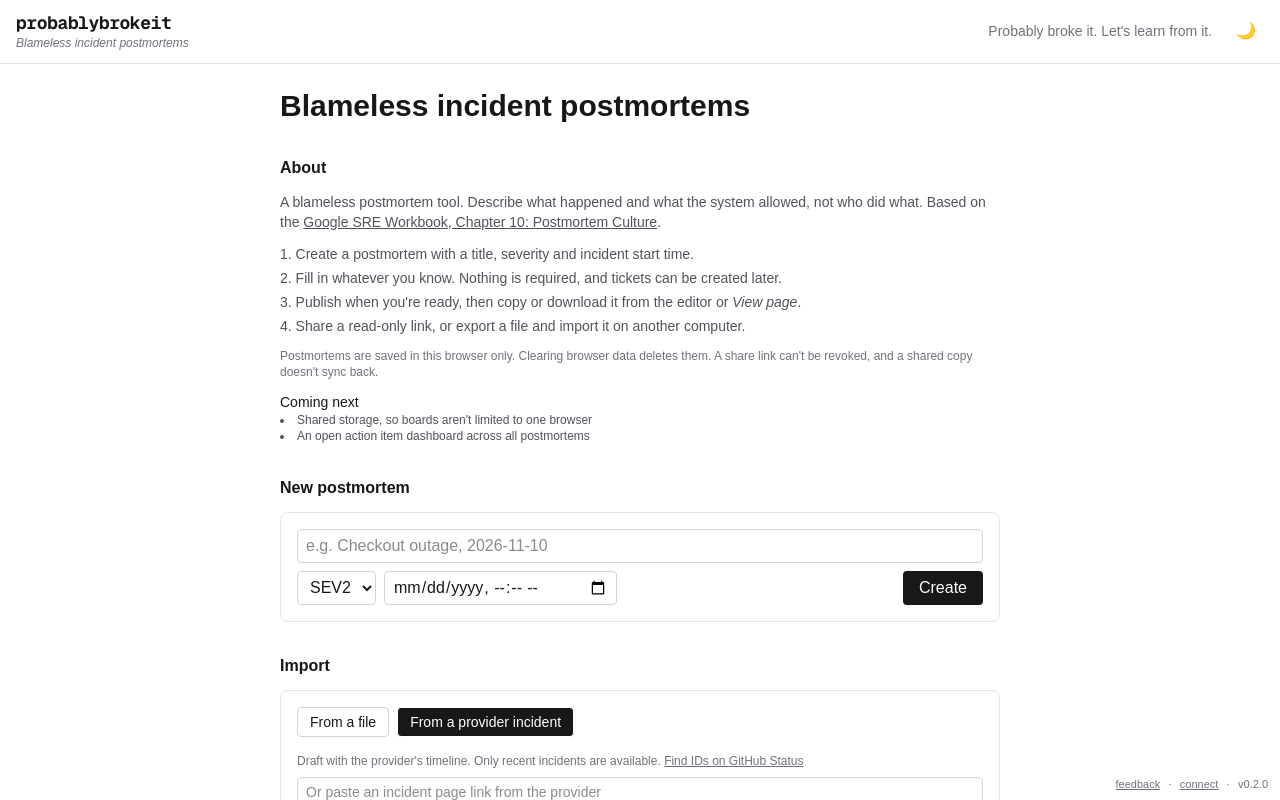
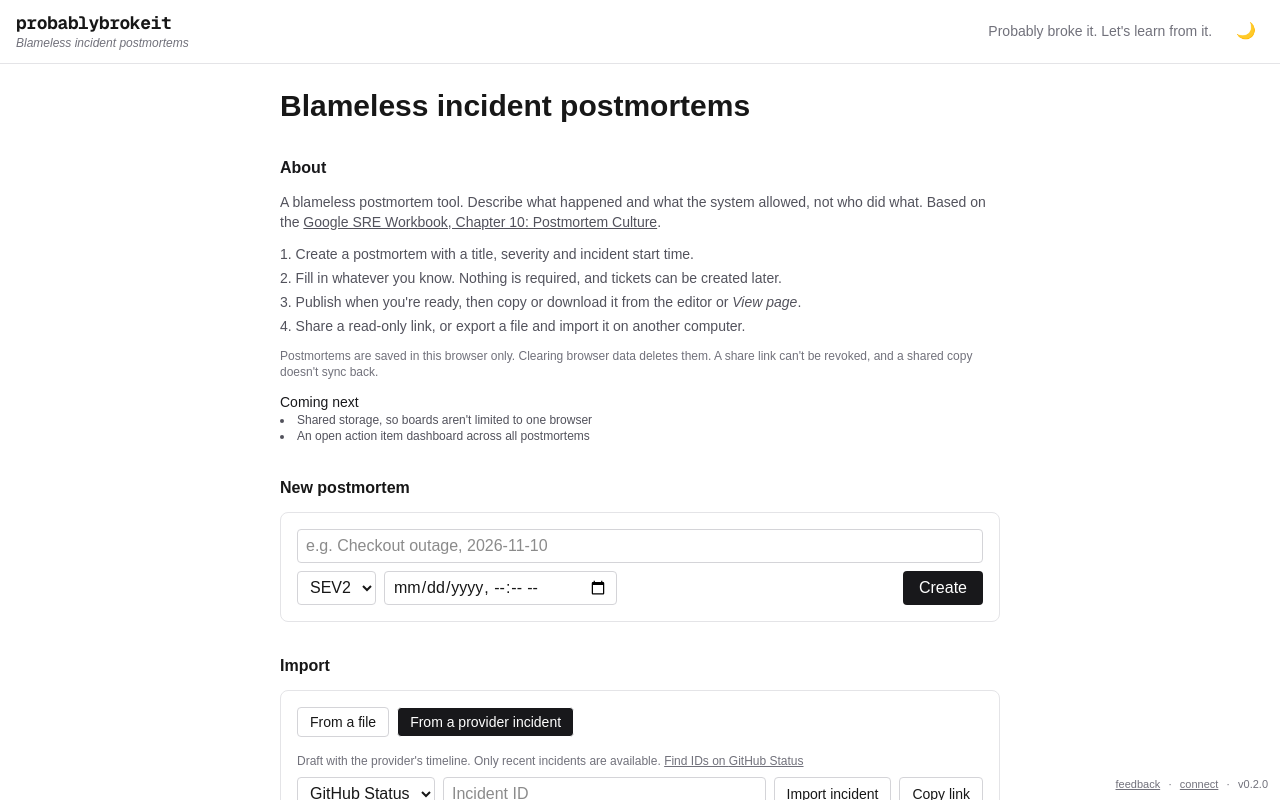
Before and after one commit to probablybrokeit/probablybrokeit, a Next.js app: page / in a window 1280 px wide. Both pictures are taken after a click on the tab "From a provider incident". Shown: the top 800 px of the page. Built offline with nearby package versions, Linux system fonts and the light colour scheme.

Commit message:
Revert "Paste a provider incident page link to fill in the form"
This reverts commit 391946e349d392e4ce2956b93c40deafa9bd4200.

```diff
--- a/src/components/ProviderImport.tsx
+++ b/src/components/ProviderImport.tsx
@@ -2,7 +2,7 @@
 
 import { useRouter } from "next/navigation";
 import { useState } from "react";
-import { draftFromIncident, parseIncidentPageUrl, SOURCES, type SourceId } from "@/lib/status-sources";
+import { draftFromIncident, SOURCES, type SourceId } from "@/lib/status-sources";
 import { saveBoard } from "@/lib/storage";
 
 type Props = { initialSource: SourceId; initialId: string; fromLink: boolean };
@@ -16,7 +16,6 @@ export function ProviderImport({ initialSource, initialId, fromLink }: Props) {
   const [incidentId, setIncidentId] = useState(initialId);
   const [importing, setImporting] = useState(false);
   const [message, setMessage] = useState("");
-  const [pasted, setPasted] = useState("");
   const [copyState, setCopyState] = useState<"idle" | "copied" | "failed">("idle");
   const source = SOURCES.find((s) => s.id === sourceId);
 
@@ -40,17 +39,6 @@ export function ProviderImport({ initialSource, initialId, fromLink }: Props) {
       setMessage("Import failed. Check your connection and try again.");
     } finally {
       setImporting(false);
-    }
-  }
-
-  /** Pasting a provider's incident page address fills in the provider and ID. */
-  function onPaste(value: string) {
-    setPasted(value);
-    const parsed = parseIncidentPageUrl(value);
-    if (parsed) {
-      setSourceId(parsed.source);
-      setIncidentId(parsed.id);
-      setMessage("");
     }
   }
 
@@ -80,13 +68,6 @@ export function ProviderImport({ initialSource, initialId, fromLink }: Props) {
           </a>
         )}
       </p>
-      <input
-        value={pasted}
-        onChange={(e) => onPaste(e.target.value)}
-        placeholder="Or paste an incident page link from the provider"
-        aria-label="Incident page link"
-        className="w-full rounded border border-zinc-300 bg-transparent px-2 py-1 text-sm dark:border-zinc-600"
-      />
       <div className="flex flex-wrap gap-2">
         <select value={sourceId} onChange={(e) => setSourceId(e.target.value as SourceId)} aria-label="Provider" className="rounded border border-zinc-300 bg-transparent px-2 py-1 dark:border-zinc-600">
           {SOURCES.map((s) => <option key={s.id} value={s.id}>{s.label}</option>)}
--- a/src/lib/status-sources.ts
+++ b/src/lib/status-sources.ts
@@ -108,18 +108,3 @@ export function draftFromIncident(inc: ImportedIncident): Board {
     providerUpdates: inc.timeline.map((t) => ({ id: newId(), time: toUtcLabel(t.time), status: t.status, text: t.text })),
   };
 }
-
-const INCIDENT_PAGE = [
-  { source: "github", pattern: /^https?:\/\/(?:www\.)?githubstatus\.com\/incidents\/([A-Za-z0-9_-]{1,64})/i },
-  { source: "gcp", pattern: /^https?:\/\/status\.cloud\.google\.com\/incidents\/([A-Za-z0-9_-]{1,64})/i },
-] as const;
-
-/** Reads the provider and ID from a pasted incident page address, or returns null. */
-export function parseIncidentPageUrl(text: string): { source: SourceId; id: string } | null {
-  const trimmed = text.trim();
-  for (const { source, pattern } of INCIDENT_PAGE) {
-    const match = trimmed.match(pattern);
-    if (match) return { source: source as SourceId, id: match[1] };
-  }
-  return null;
-}
```
